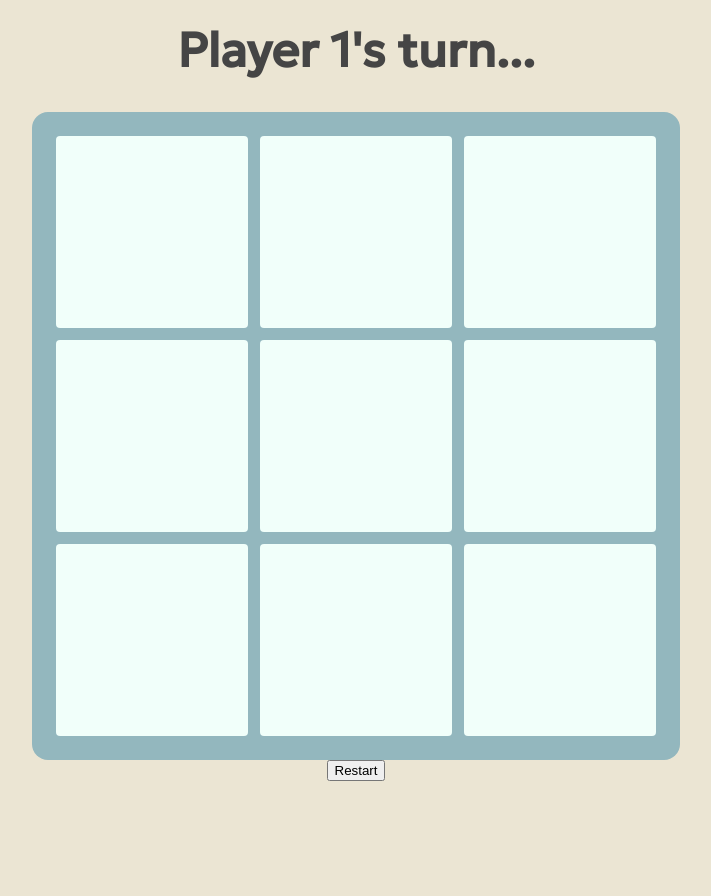
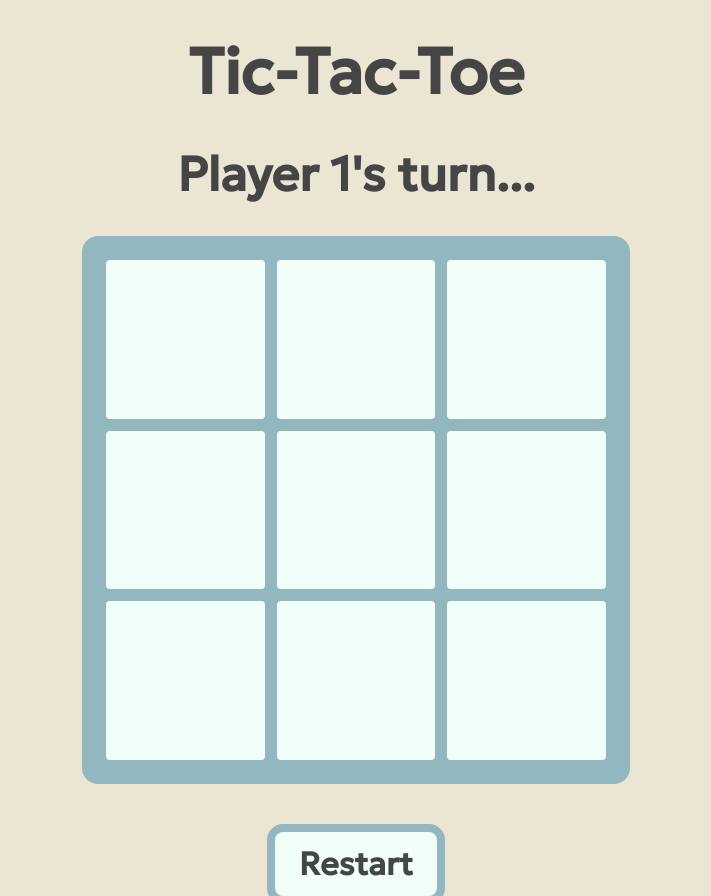
Before and after one commit to greeneggsanddan/tic-tac-toe, a plain HTML site: page index.html in a window 1280 px wide. Shown: the whole page, without its empty margins (284-995 px from the left). Before the commit the page ends 800 px from the top, so only its background shows below. Drawn offline with Linux system fonts and the light colour scheme.

Commit message:
Add a title and style to the restart button

```diff
--- a/index.html
+++ b/index.html
@@ -12,6 +12,7 @@
     <script src="tic-tac-toe.js" defer></script>
 </head>
 <body>
+    <h1 class="title">Tic-Tac-Toe</h1>
     <div class="container">
         <h1 class="turn"></h1>
         <div class="board"></div>
--- a/style.css
+++ b/style.css
@@ -1,5 +1,8 @@
 * {
   margin: 0;
+  padding: 0;
+  font: inherit;
+  font-size: 100%;
 }
 
 body {
@@ -9,8 +12,14 @@ body {
   color: #454545;
 }
 
+.title {
+  font-size: 4rem;
+  text-align: center;
+  margin-top: 32px;
+  margin-bottom: 32px;
+}
+
 .container {
-  height: 100vh;
   display: flex;
   flex-direction: column;
   align-items: center;
@@ -25,8 +34,8 @@ body {
 
 .board {
     display: grid;
-    height: 600px;
-    width: 600px;
+    height: 500px;
+    width: 500px;
     grid-template-rows: repeat(3, 1fr);
     grid-template-columns: repeat(3, 1fr);
     border: 0px;
@@ -43,10 +52,34 @@ body {
     text-align: center;
     font-size: 8rem;
     border: 0px;
-    background: #F1FFFA;
+    background-color: #F1FFFA;
     cursor: pointer;
     font-family: 'Montserrat', sans-serif;
     font-weight: 900;
     color: #454545;
     border-radius: 4px;
   }
+
+  .cell:hover {
+    background-color: #d1ece2;
+  }
+
+  .restart {
+    font-size: 2rem;
+    margin-top: 48px;
+    padding: 12px 24px;
+    background-color: #F1FFFA;
+    color: #454545;
+    outline: 8px solid #93B7BE;
+    border: none;
+    border-radius: 8px;
+    cursor: pointer;
+  }
+
+  .restart:hover {
+    background-color: #d1ece2;
+  }
+
+  .restart:active {
+    background-color: #bcd3ca;
+  }
```
